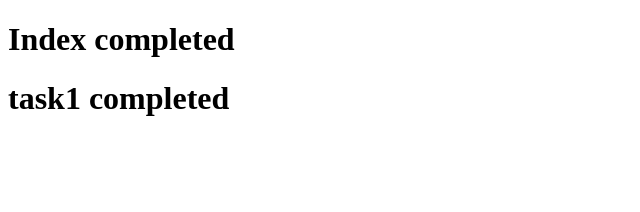
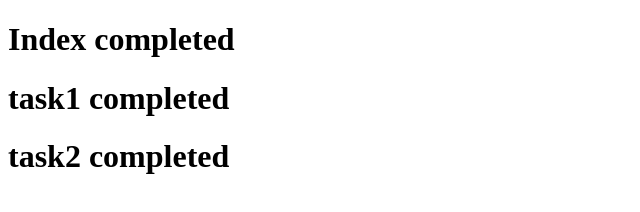
Before and after one commit to sudha-2510/branches, a plain HTML site: page index.html in a window 1280 px wide. Shown: the whole page, without its empty margins (0-640 px from the left). Drawn offline with Linux system fonts and the light colour scheme.

Commit message:
task2 updated

```diff
--- a/index.html
+++ b/index.html
@@ -8,5 +8,6 @@
 <body>
    <h1>Index completed</h1>
    <h1>task1 completed</h1>
+   <h1>task2 completed</h1>
 </body>
 </html>
```
